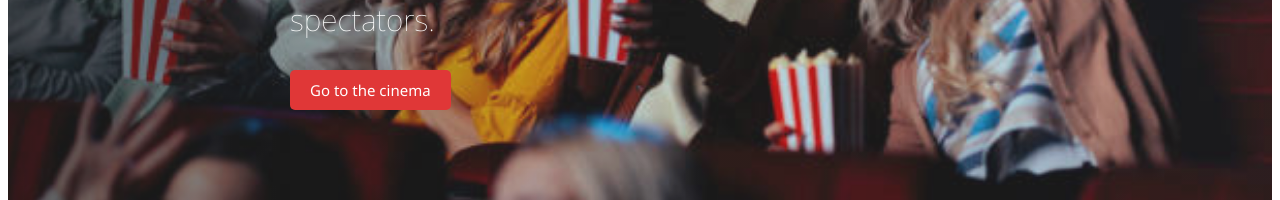
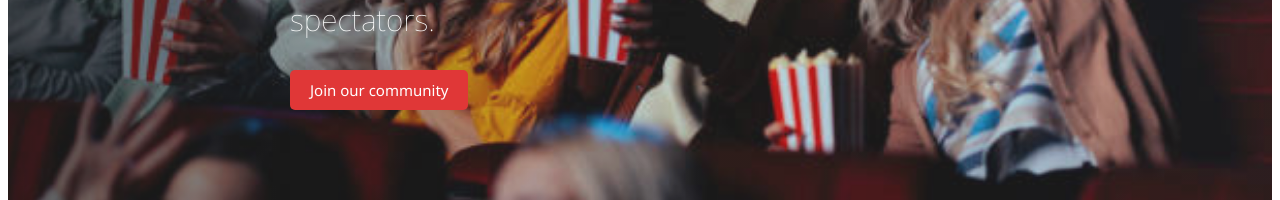
Before and after one commit to YaelPinkus/landingpage, a plain HTML site: page index.html in a window 1280 px wide. Shown: the part 362-562 px from the top of the page. Drawn offline with nearby package versions, Linux system fonts and the light colour scheme; a script that the page names is missing; a web font is replaced by a local one.

Commit message:
Add files via upload

```diff
--- a/index.html
+++ b/index.html
@@ -13,7 +13,7 @@
 		<div class="container">
 			<h1>FlexFilm Cinema</h1>
 			<h2> The first cinema in Paris tailor-made for its spectators. </h2>
-			<a href="#view-section" class="btn-red">Go to the cinema</a>
+			<a href="#view-section" class="btn-red">Join our community</a>
 
 		</div>
 	</div>
```
